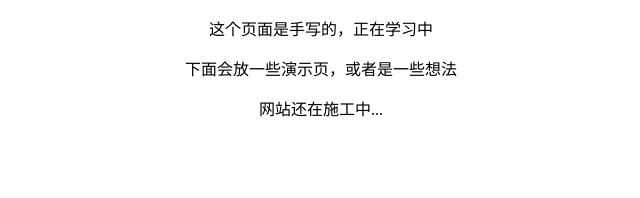
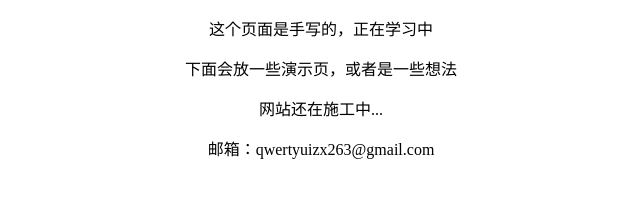
Before and after one commit to weuiom2192/weuiom2192.github.io, a plain HTML site: page index.html in a window 1280 px wide. Shown: the whole page, without its empty margins (319-959 px from the left). Drawn offline with Linux system fonts and the light colour scheme.

Commit message:
Update index.html

```diff
--- a/index.html
+++ b/index.html
@@ -14,6 +14,7 @@
 				<p>这个页面是手写的，正在学习中</p>
 				<p>下面会放一些演示页，或者是一些想法</p>
 				<p>网站还在施工中...</p>
+				<p>邮箱：qwertyuizx263@gmail.com</p>
 			</div>
 		</body>
 	</html>
```
